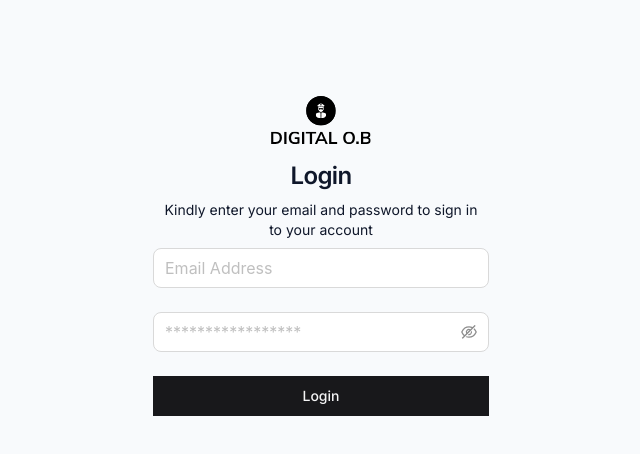
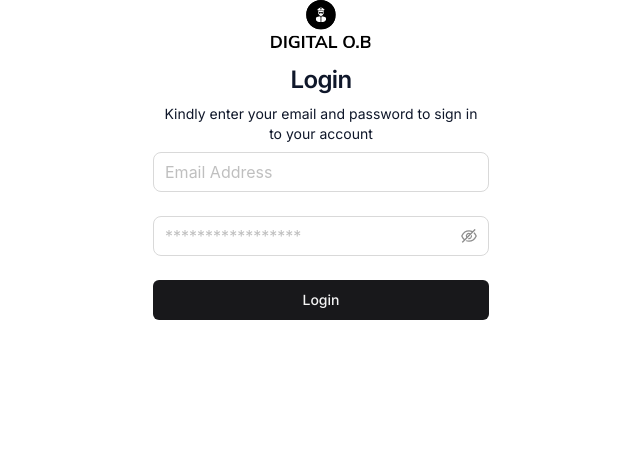
Before and after one commit to Elvismutinda/Digital-OB-v2, a Next.js app: page / in a window 1280 px wide. Shown: the top 454 px of the page, without its empty margins (319-959 px from the left). Built offline with nearby package versions, Linux system fonts and the light colour scheme.

Commit message:
Main Layout

```diff
--- a/src/app/layout.tsx
+++ b/src/app/layout.tsx
@@ -1,36 +1,48 @@
+import { Inter as FontSans } from "next/font/google";
+import localFont from "next/font/local";
+import "@/styles/globals.css";
+
 import { cn } from "@/lib/utils";
-import "./globals.css";
-import type { Metadata } from "next";
-import { Inter } from "next/font/google";
 import Providers from "@/components/Providers";
 import { Toaster } from "@/components/ui/Toaster";
+import { siteConfig } from "@/config/site";
 
-const inter = Inter({ subsets: ["latin"] });
+const fontSans = FontSans({
+  subsets: ["latin"],
+  variable: "--font-sans",
+});
 
-export const metadata: Metadata = {
-  title: "Digital O.B V2",
-  description: "Version 2 of my Digital O.B website",
+const fontHeading = localFont({
+  src: "../assets/fonts/CalSans-SemiBold.woff2",
+  variable: "--font-heading",
+});
+
+export const metadata = {
+  title: {
+    default: siteConfig.name,
+    template: `%s | ${siteConfig.name}`,
+  },
+  description: siteConfig.description,
 };
 
 export default function RootLayout({
   children,
+  authModal,
 }: {
   children: React.ReactNode;
+  authModal: React.ReactNode;
 }) {
   return (
-    <html
-      lang="en"
-      className={cn(
-        "bg-white text-slate-900 antialiased light",
-        inter.className
-      )}
-    >
-      <body className="min-h-screen pt-12 bg-slate-50 antialiased">
-        <Providers>
-          <div className="container max-w-7xl mx-auto h-full pt-12">
-            {children}
-          </div>
-        </Providers>
+    <html lang="en" suppressHydrationWarning>
+      <body
+        className={cn(
+          "min-h-screen bg-background font-sans antialiased",
+          fontSans.variable,
+          fontHeading.variable
+        )}
+      >
+          {authModal}
+          {children}
         <Toaster />
       </body>
     </html>
```
